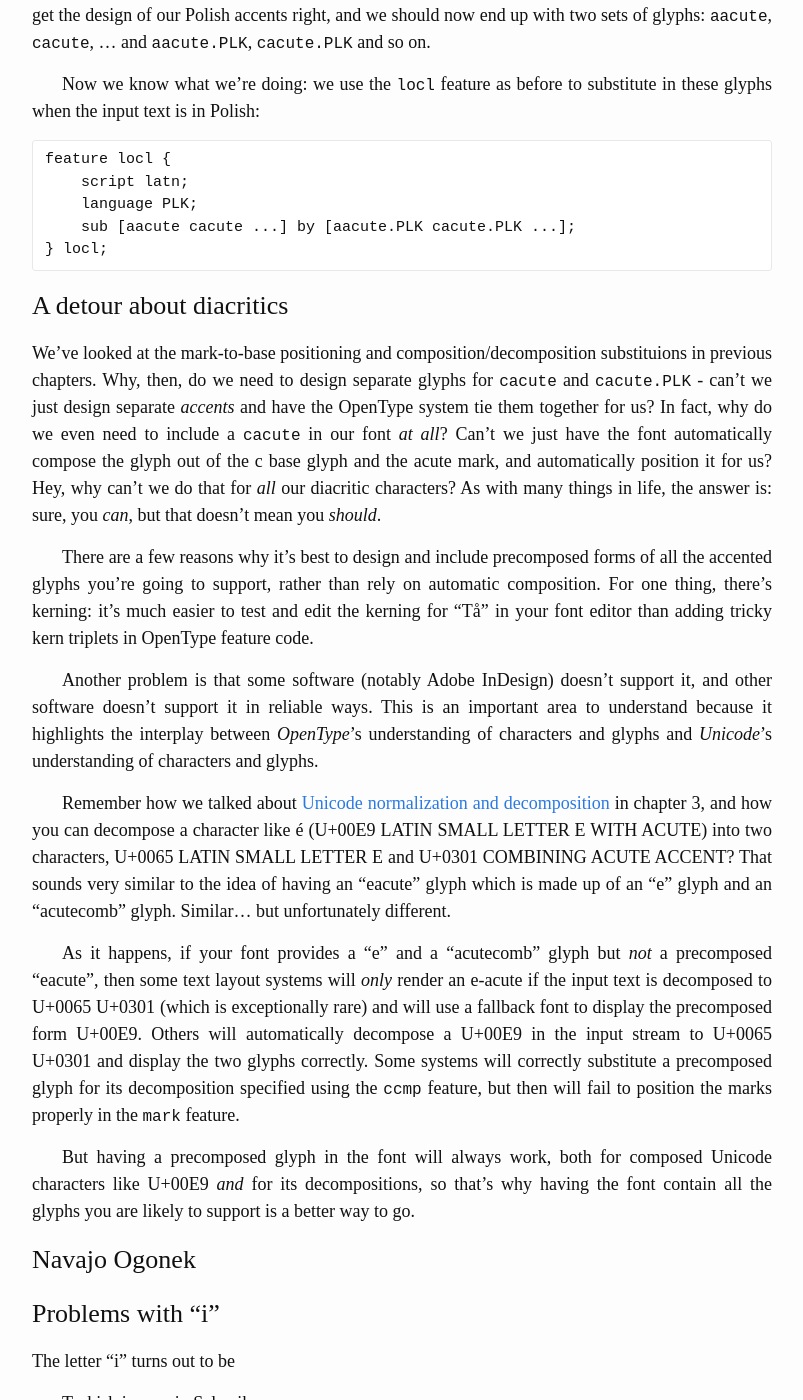
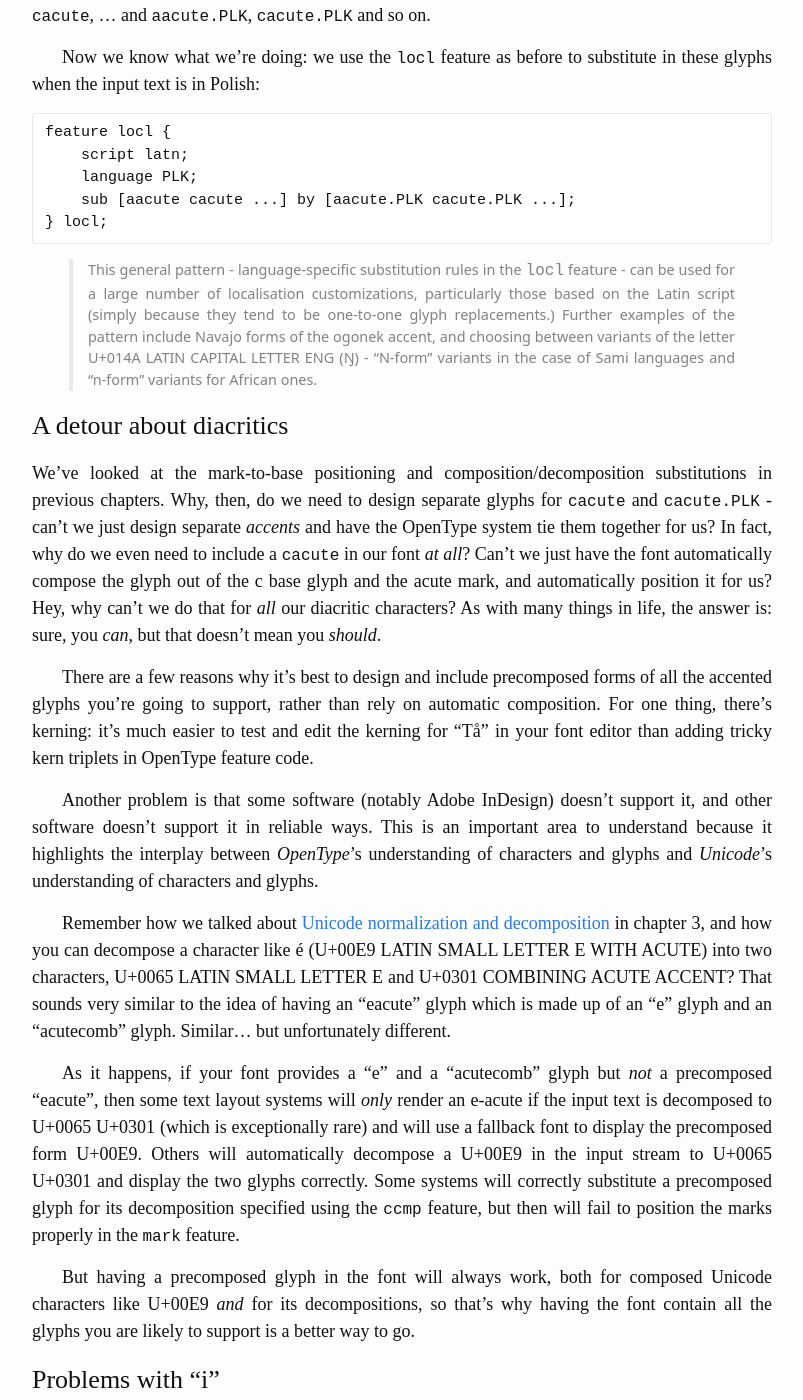
Before and after one commit to simoncozens/fonts-and-layout, a Jekyll site: the page built from localisation.md, in a window 1280 px wide and 1400 px high, scrolled down 5766 px. Shown: the whole window, without its empty margins (238-1041 px from the left). Built offline with Jekyll 4.4.1, drawn with Linux system fonts in a browser that asks for light colours.

Commit message:
Consider all the Latin locl substitutions together.

```diff
--- a/localisation.md
+++ b/localisation.md
@@ -115,9 +115,11 @@
         sub [aacute cacute ...] by [aacute.PLK cacute.PLK ...];
     } locl;
 
+> This general pattern - language-specific substitution rules in the `locl` feature - can be used for a large number of localisation customizations, particularly those based on the Latin script (simply because they tend to be one-to-one glyph replacements.) Further examples of the pattern include Navajo forms of the ogonek accent, and choosing between variants of the letter U+014A LATIN CAPITAL LETTER ENG (Ŋ) - "N-form" variants in the case of Sami languages and "n-form" variants for African ones.
+
 ### A detour about diacritics
 
-We've looked at the mark-to-base positioning and composition/decomposition substituions in previous chapters. Why, then, do we need to design separate glyphs for `cacute` and `cacute.PLK` - can't we just design separate *accents* and have the OpenType system tie them together for us? In fact, why do we even need to include a `cacute` in our font *at all*? Can't we just have the font automatically compose the glyph out of the c base glyph and the acute mark, and automatically position it for us? Hey, why can't we do that for *all* our diacritic characters? As with many things in life, the answer is: sure, you *can*, but that doesn't mean you *should*.
+We've looked at the mark-to-base positioning and composition/decomposition substitutions in previous chapters. Why, then, do we need to design separate glyphs for `cacute` and `cacute.PLK` - can't we just design separate *accents* and have the OpenType system tie them together for us? In fact, why do we even need to include a `cacute` in our font *at all*? Can't we just have the font automatically compose the glyph out of the c base glyph and the acute mark, and automatically position it for us? Hey, why can't we do that for *all* our diacritic characters? As with many things in life, the answer is: sure, you *can*, but that doesn't mean you *should*.
 
 There are a few reasons why it's best to design and include precomposed forms of all the accented glyphs you're going to support, rather than rely on automatic composition. For one thing, there's kerning: it's much easier to test and edit the kerning for "Tå" in your font editor than adding tricky kern triplets in OpenType feature code.
 
```
Also changed, not shown: other parts of localisation.md (+0 -2 lines).
